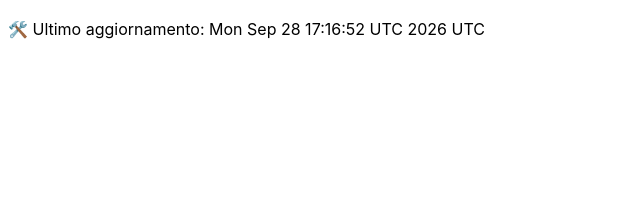
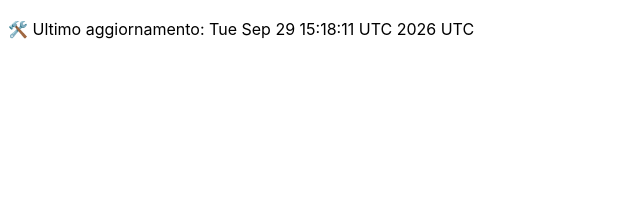
Before and after one commit to DanteTrb/DanteTrb.github.io, a Jekyll site: the page built from badges.md, in a window 1280 px wide. Shown: the top 213 px of the page, without its empty margins (0-640 px from the left). Built offline with Jekyll 4.4.1, drawn with Linux system fonts in a browser that asks for light colours; our own code applies the rules of GitHub Pages for plain Markdown files.

Commit message:
🛠️ Aggiornamento automatico badge

```diff
--- a/badges.md
+++ b/badges.md
@@ -1 +1 @@
-🛠️ Ultimo aggiornamento: Mon Sep 28 17:16:52 UTC 2026 UTC
+🛠️ Ultimo aggiornamento: Tue Sep 29 15:18:11 UTC 2026 UTC
```
